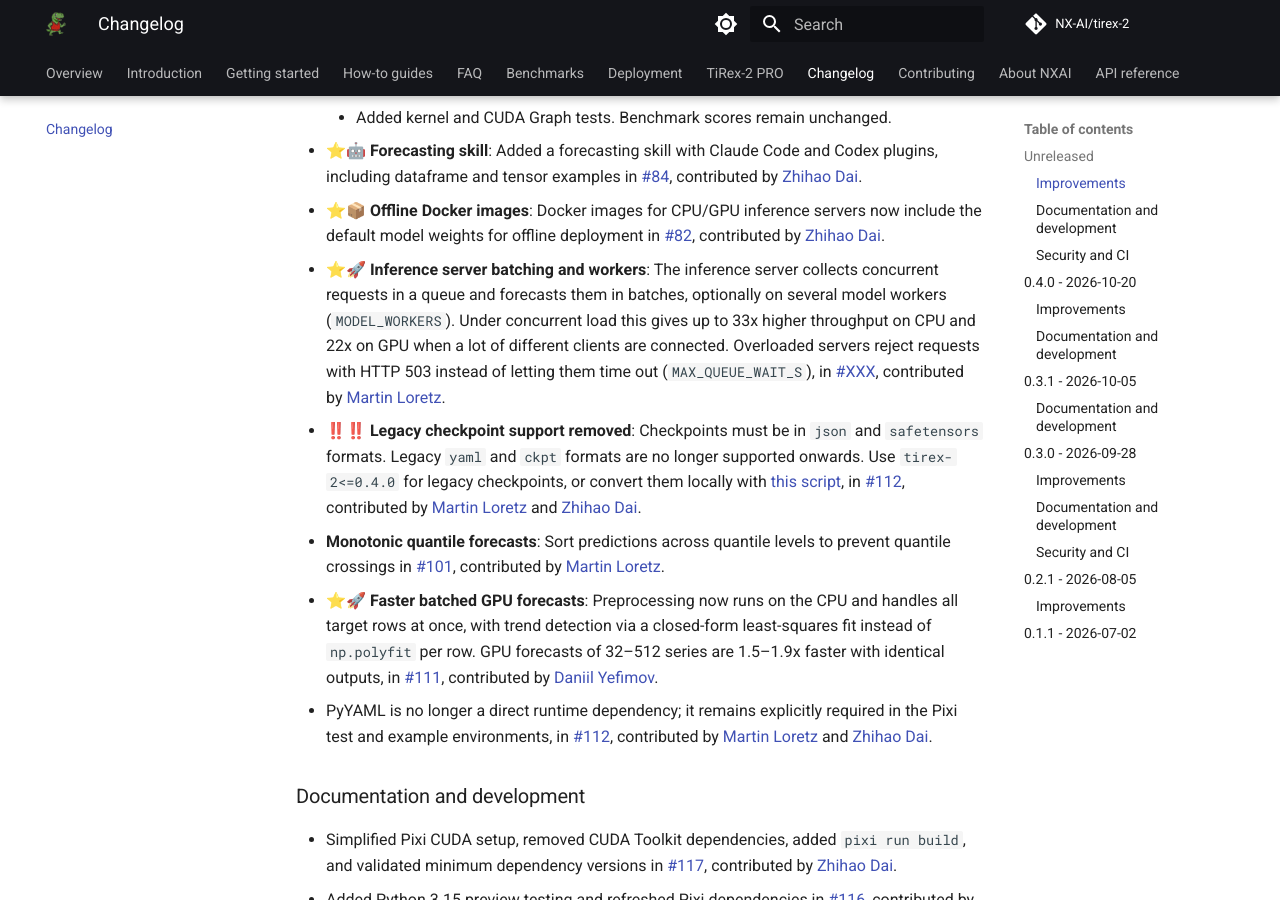
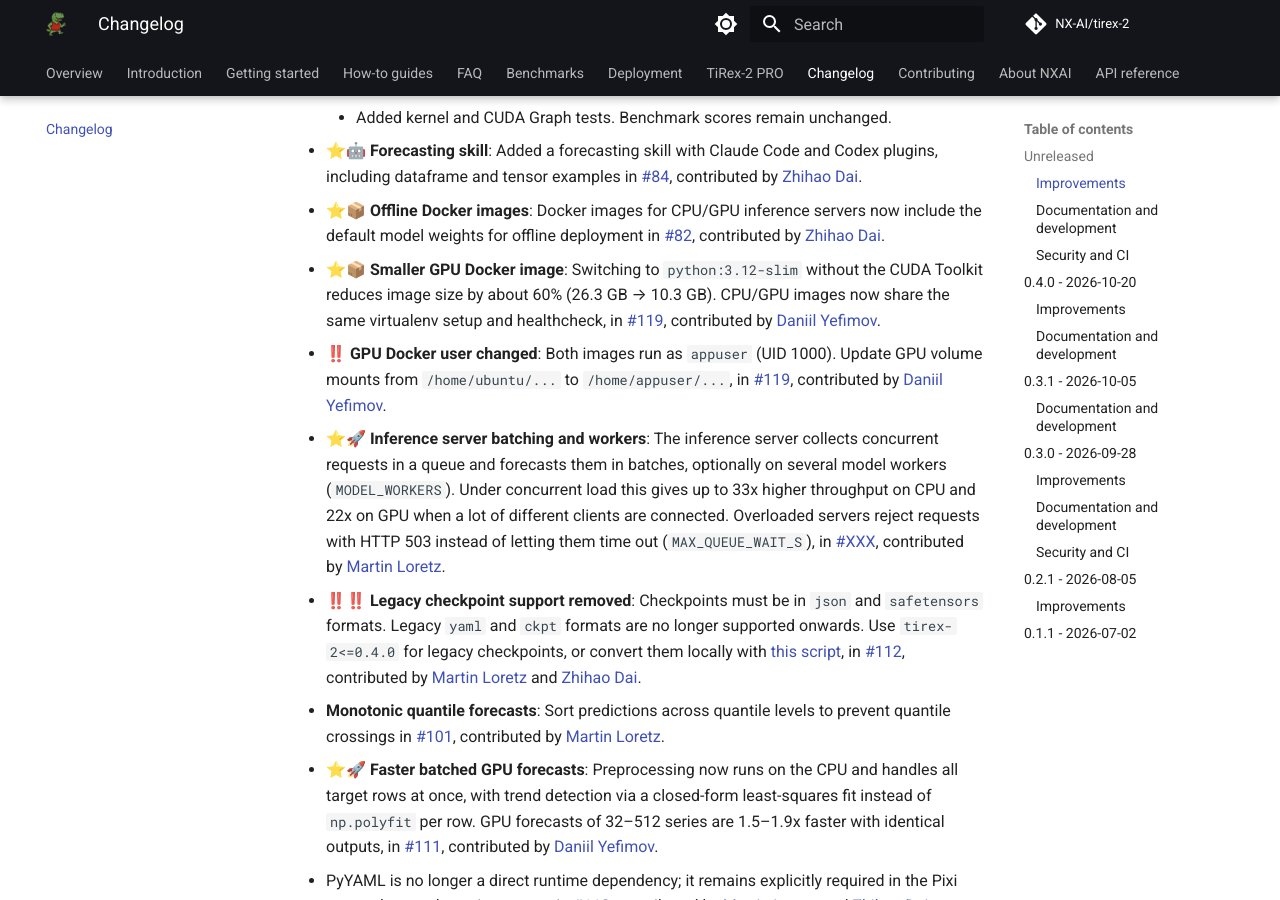
Before and after one commit to NX-AI/tirex-2, an MkDocs documentation site: the page built from docs/changelog.md, in a window 1280 px wide and 900 px high, scrolled down 615 px. Built offline with MkDocs 1.6.1 and Material for MkDocs 9.7.7, drawn with Linux system fonts in a browser that asks for light colours; comment, search, counter and statistics services are not loaded.

Commit message:
Docker: shrink GPU image and align CPU/GPU setup (#119)
* smaller size gpu image

* unpinn pytorch

* Changelog update

* chore(docker): remove temporary source installation setup

* refactor(docker): align CPU and GPU image setup

* chore(docker): relax CPU Torch version pin

* docs(changelog): summarize Docker image improvements

---------

Co-authored-by: Zhihao Dai <zhihao.dai@nx-ai.com>

```diff
--- a/CHANGELOG.md
+++ b/CHANGELOG.md
@@ -15,6 +15,8 @@ All notable changes to TiRex-2 are documented here.
     - Added kernel and CUDA Graph tests. Benchmark scores remain unchanged.
 - ⭐️🤖 **Forecasting skill**: Added a forecasting skill with Claude Code and Codex plugins, including dataframe and tensor examples in [#84](https://github.com/NX-AI/tirex-2/pull/84), contributed by [Zhihao Dai](https://github.com/daidahao).
 - ⭐️📦 **Offline Docker images**: Docker images for CPU/GPU inference servers now include the default model weights for offline deployment in [#82](https://github.com/NX-AI/tirex-2/pull/82), contributed by [Zhihao Dai](https://github.com/daidahao).
+- ⭐️📦 **Smaller GPU Docker image**: Switching to `python:3.12-slim` without the CUDA Toolkit reduces image size by about 60% (26.3 GB → 10.3 GB). CPU/GPU images now share the same virtualenv setup and healthcheck, in [#119](https://github.com/NX-AI/tirex-2/pull/119), contributed by [Daniil Yefimov](https://github.com/DaniilYefimov).
+- ‼️ **GPU Docker user changed**: Both images run as `appuser` (UID 1000). Update GPU volume mounts from `/home/ubuntu/...` to `/home/appuser/...`, in [#119](https://github.com/NX-AI/tirex-2/pull/119), contributed by [Daniil Yefimov](https://github.com/DaniilYefimov).
 - ⭐️🚀 **Inference server batching and workers**: The inference server collects concurrent requests in a queue and forecasts them in batches, optionally on several model workers (`MODEL_WORKERS`). Under concurrent load this gives up to 33x higher throughput on CPU and 22x on GPU when a lot of different clients are connected. Overloaded servers reject requests with HTTP 503 instead of letting them time out (`MAX_QUEUE_WAIT_S`), in [#XXX](https://github.com/NX-AI/tirex-2/pull/112), contributed by [Martin Loretz](https://github.com/martinloretzzz).
 - ‼️‼️ **Legacy checkpoint support removed**: Checkpoints must be in `json` and `safetensors` formats. Legacy `yaml` and `ckpt` formats are no longer supported onwards. Use `tirex-2<=0.4.0` for legacy checkpoints, or convert them locally with [this script](https://github.com/NX-AI/tirex-2/blob/b16f761e160dab75bb8ea5b74ace008419c2d121/scripts/convert_checkpoint.py), in [#112](https://github.com/NX-AI/tirex-2/pull/112), contributed by [Martin Loretz](https://github.com/martinloretzzz) and [Zhihao Dai](https://github.com/daidahao).
 - **Monotonic quantile forecasts**: Sort predictions across quantile levels to prevent quantile crossings in [#101](https://github.com/NX-AI/tirex-2/pull/101), contributed by [Martin Loretz](https://github.com/martinloretzzz).
```
Also changed, not shown: docs/deployment.md (+2 -5 lines), 2 other files.
